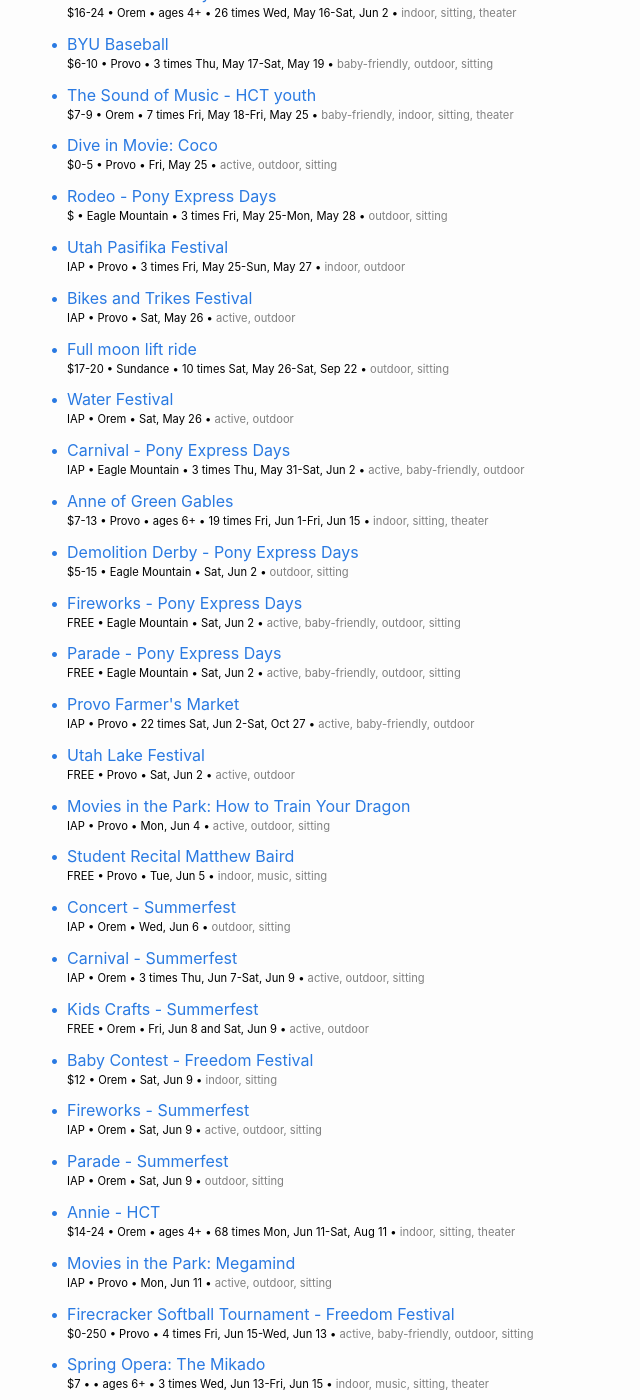
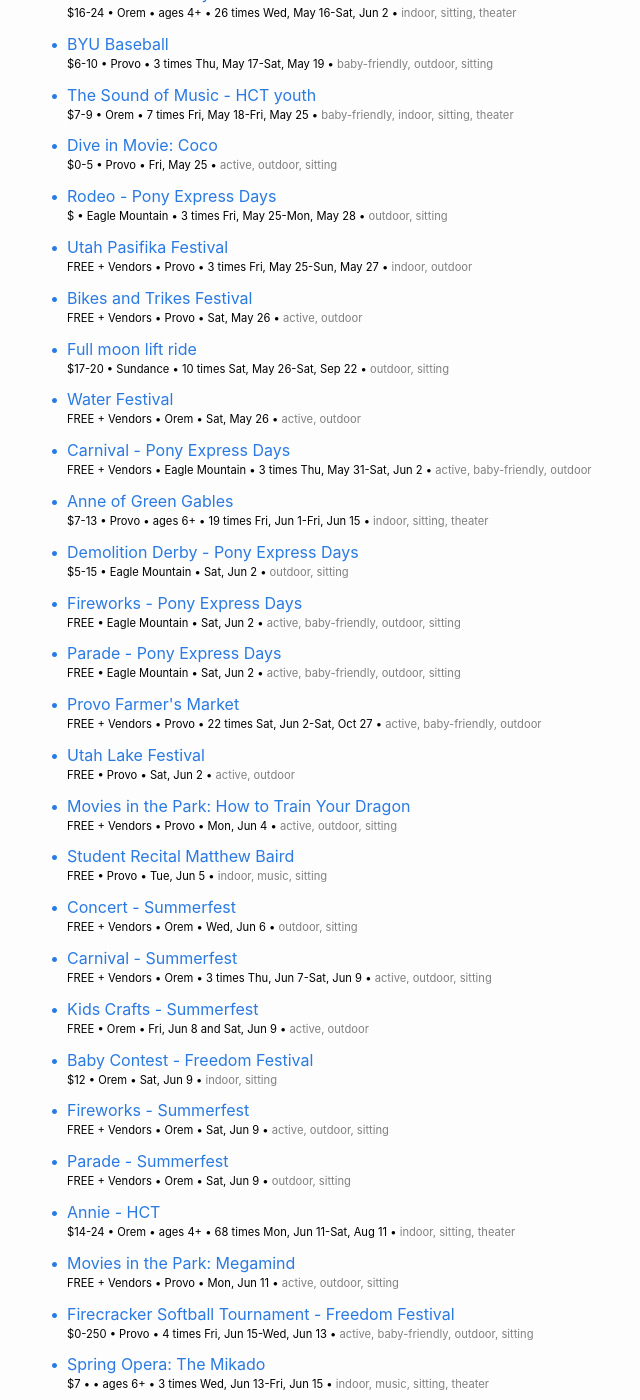
Before and after one commit to iffy/utahvalley, a Jekyll site: the page built from all.md, in a window 1280 px wide and 1400 px high, scrolled down 194 px. Shown: the whole window, without its empty margins (220-860 px from the left). Built offline with Jekyll 4.4.1, drawn with Linux system fonts in a browser that asks for light colours; some of the changed text lies outside the part shown.

Commit message:
Change iap to vendors

```diff
--- a/_data/events.yml
+++ b/_data/events.yml
@@ -138,7 +138,7 @@
 - name: Carnival - Steel Days
   url: http://www.steeldaysaf.com/events.html
   location: American Fork
-  price: iap
+  price: vendors
   tags:
     - outdoor
     - active
@@ -213,7 +213,7 @@
 - name: Carnival - Strawberry Days
   url: http://www.strawberrydays.org/city-of-fun-carnival/
   location: Pleasant Grove
-  price: iap
+  price: vendors
   tags:
     - outdoor
     - active
@@ -269,7 +269,7 @@
 - name: "Movies in the Park: Greatest Showman"
   url: https://www.provo.org/community/events-in-provo/movies-in-the-park
   location: Provo
-  price: iap
+  price: vendors
   tags:
     - outdoor
     - sitting
@@ -279,7 +279,7 @@
 - name: "Movies in the Park: Despicable Me"
   url: https://www.provo.org/community/events-in-provo/movies-in-the-park
   location: Provo
-  price: iap
+  price: vendors
   tags:
     - outdoor
     - sitting
@@ -289,7 +289,7 @@
 - name: "Movies in the Park: Megamind"
   url: https://www.provo.org/community/events-in-provo/movies-in-the-park
   location: Provo
-  price: iap
+  price: vendors
   tags:
     - outdoor
     - sitting
@@ -299,7 +299,7 @@
 - name: "Movies in the Park: How to Train Your Dragon"
   url: https://www.provo.org/community/events-in-provo/movies-in-the-park
   location: Provo
-  price: iap
+  price: vendors
   tags:
     - outdoor
     - sitting
@@ -334,7 +334,7 @@
 - name: Water Festival
   url: http://www.centralutahgardens.org/events.htm
   location: Orem
-  price: iap
+  price: vendors
   tags:
     - outdoor
     - active
@@ -373,7 +373,7 @@
 - name: Bikes and Trikes Festival
   url: https://www.utahvalley.com/event/bikes-and-trikes-festival/23238/
   location: Provo
-  price: iap
+  price: vendors
   tags:
     - outdoor
     - active
@@ -382,7 +382,7 @@
 - name: Utah Pasifika Festival
   url: http://utahpasifikafestival.com/
   location: Provo
-  price: iap
+  price: vendors
   tags:
     - indoor
     - outdoor
@@ -406,7 +406,7 @@
 - name: Movie in the Park - Highland Fling
   url: http://www.highlandcity.org/index.aspx?NID=314
   location: Highland
-  price: iap
+  price: vendors
   tags:
     - outdoor
     - sitting
@@ -415,7 +415,7 @@
 - name: Kids Night - Highland Fling
   url: http://www.highlandcity.org/index.aspx?NID=314
   location: Highland
-  price: iap
+  price: vendors
   tags:
     - outdoor
     - active
@@ -455,7 +455,7 @@
 - name: Highland Fling
   url: http://www.highlandcity.org/index.aspx?NID=314
   location: Highland
-  price: iap
+  price: vendors
   tags:
     - indoor
     - outdoor
@@ -481,7 +481,7 @@
 - name: Family fun night & outdoor movie - Pony Express Days
   url: http://eaglemountaincity.com/community/pony-express-days
   location: Eagle Mountain
-  price: iap
+  price: vendors
   tags:
     - outdoor
     - baby-friendly
@@ -491,7 +491,7 @@
 - name: Carnival - Pony Express Days
   url: http://eaglemountaincity.com/community/pony-express-days
   location: Eagle Mountain
-  price: iap
+  price: vendors
   tags:
     - outdoor
     - baby-friendly
@@ -538,7 +538,7 @@
 - name: Fireworks - Summerfest
   url: https://summerfest.orem.org/events/
   location: Orem
-  price: iap
+  price: vendors
   tags:
     - outdoor
     - sitting
@@ -548,7 +548,7 @@
 - name: Parade - Summerfest
   url: https://summerfest.orem.org/events/
   location: Orem
-  price: iap
+  price: vendors
   tags:
     - outdoor
     - sitting
@@ -567,7 +567,7 @@
 - name: Carnival - Summerfest
   url: https://summerfest.orem.org/events/
   location: Orem
-  price: iap
+  price: vendors
   tags:
     - outdoor
     - sitting
@@ -579,7 +579,7 @@
 - name: Concert - Summerfest
   url: https://scera.org/events/jenny-oaks-baker-family-four-with-dallyn-vail-bayles-the-utah-valley-symphony/
   location: Orem
-  price: iap
+  price: vendors
   tags:
     - outdoor
     - sitting
@@ -878,7 +878,7 @@
 - name: Military Outpost - Freedom Festival
   url: https://www.freedomfestival.org/event/military-outpost/
   location: Orem
-  price: iap
+  price: vendors
   tags:
     - outdoor
     - active
@@ -892,7 +892,7 @@
 - name: Freedom Days Carnival - Freedom Festival
   url: https://www.freedomfestival.org/event/freedom-days/
   location: Provo
-  price: iap
+  price: vendors
   tags:
     - outdoor
     - active
@@ -927,7 +927,7 @@
 - name: Colonial Fest - Freedom Festival
   url: https://www.freedomfestival.org/event/colonial-fest/
   location: Orem
-  price: iap
+  price: vendors
   tags:
     - outdoor
     - active
@@ -989,7 +989,7 @@
 - name: Swiss Days
   url: https://midwayswissdays.com/
   location: Midway
-  price: iap
+  price: vendors
   tags:
     - outdoor
     - baby-friendly
@@ -1056,7 +1056,7 @@
 - name: Provo Farmer's Market
   url: http://www.provofarmersmarket.com/
   location: Provo
-  price: iap
+  price: vendors
   when:
   tags:
     - outdoor
--- a/_includes/event_listing.html
+++ b/_includes/event_listing.html
@@ -26,8 +26,8 @@
     <div class="second-line">
       {%- if event.price == 'free' or event.price == 'FREE' %}
         FREE
-      {%- elsif event.price == 'iap' %}
-        <span title="Free entry, but there are things for sale">IAP</span>
+      {%- elsif event.price == 'vendors' %}
+        <span title="Free entry, but there are vendors selling things">FREE + Vendors</span>
       {%- elsif event.price %}
         {%- if event.price.first %}
           ${{ event.price.first }}-{{ event.price.last }}
--- a/_sass/minima/_layout.scss
+++ b/_sass/minima/_layout.scss
@@ -35,6 +35,9 @@
   }
   .body {
     flex-grow: 1;
+  }
+  .first-line {
+
   }
   .second-line {
     color: black;
```
